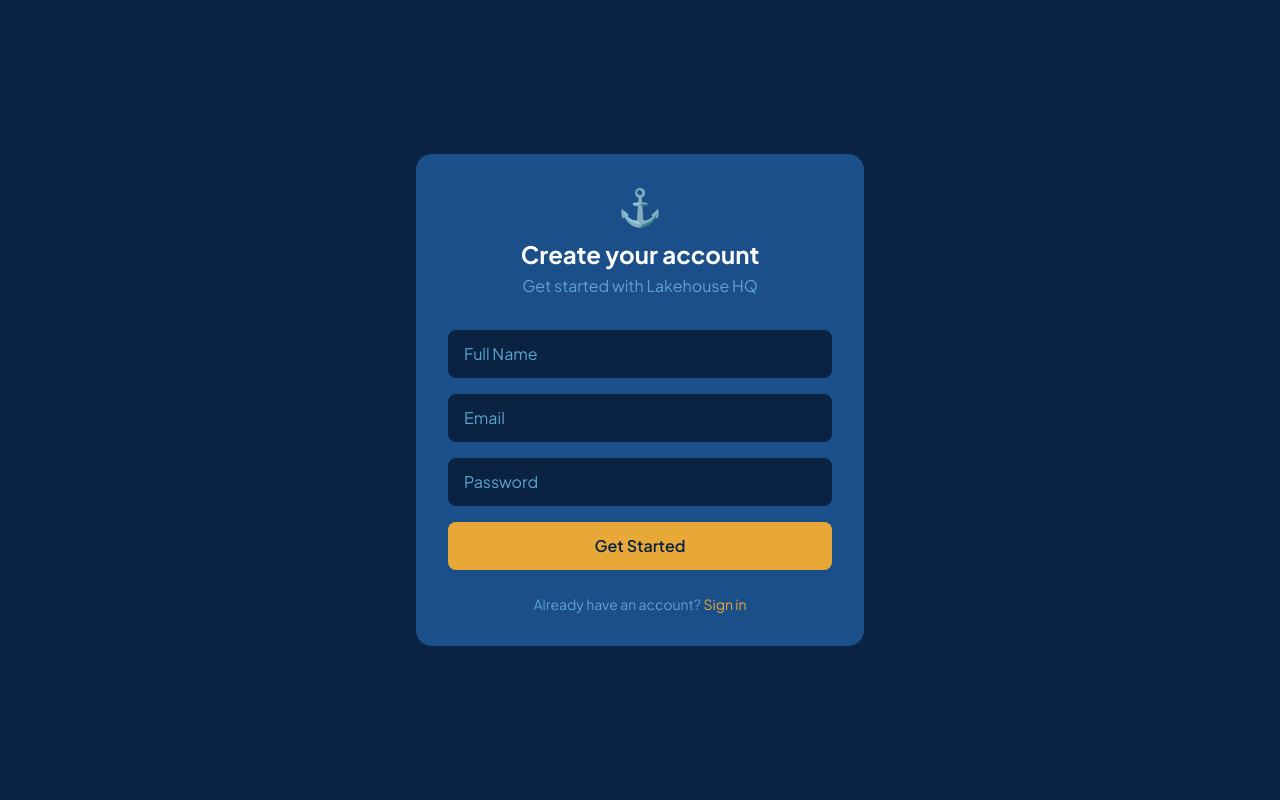
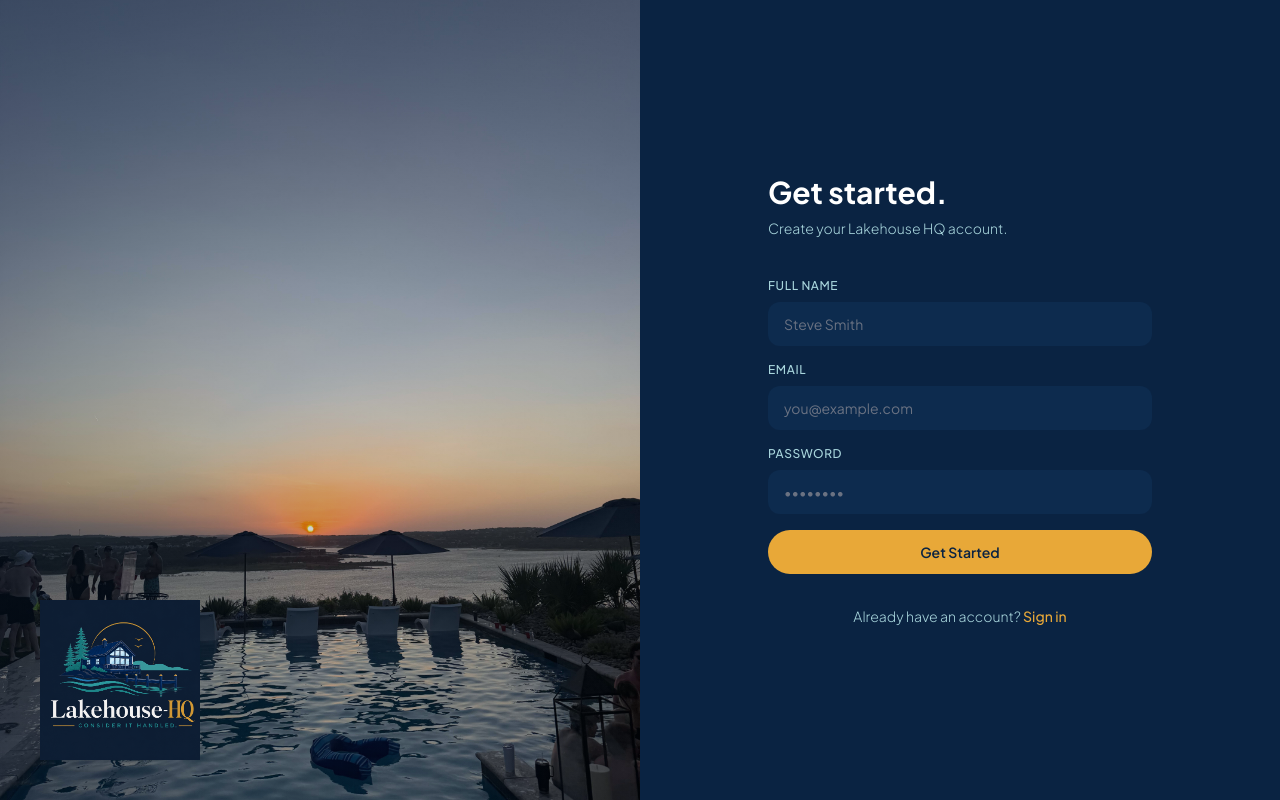
Before and after one commit to tcoppy7-dot/lakehouse-hq, a Next.js app: page /signup in a window 1280 px wide. Built offline with nearby package versions, Linux system fonts and the light colour scheme; no server answers.

Commit message:
Premium login and signup pages with lake photo split layout

```diff
--- a/app/login/page.tsx
+++ b/app/login/page.tsx
@@ -2,6 +2,7 @@
 import { useState } from 'react'
 import { supabase } from '../lib/supabase'
 import { useRouter } from 'next/navigation'
+import Image from 'next/image'
 
 export default function Login() {
   const [email, setEmail] = useState('')
@@ -23,41 +24,59 @@
   }
 
   return (
-    <main className="min-h-screen bg-[#0A2342] flex items-center justify-center px-6">
-      <div className="bg-[#1B4F8A] rounded-2xl p-8 w-full max-w-md">
-        <div className="text-center mb-8">
-          <div className="text-4xl mb-3">⚓</div>
-          <h1 className="text-2xl font-bold text-white">Welcome back</h1>
-          <p className="text-[#5BA4CF] mt-1">Sign in to Lakehouse HQ</p>
+    <main className="min-h-screen flex" style={{ fontFamily: 'var(--font-jakarta), sans-serif' }}>
+      <div className="hidden lg:block lg:w-1/2 relative">
+        <Image src="/wittelake.jpg" alt="Lake sunset" fill className="object-cover" />
+        <div className="absolute inset-0" style={{ background: 'linear-gradient(to right, rgba(10,35,66,0.3) 0%, rgba(10,35,66,0.1) 100%)' }} />
+        <div className="absolute bottom-10 left-10">
+          <Image src="/logo.png" alt="Lakehouse HQ" width={160} height={54} className="object-contain" />
         </div>
-        {error && <p className="text-red-400 text-sm mb-4 text-center">{error}</p>}
+      </div>
+      <div className="w-full lg:w-1/2 flex items-center justify-center px-8 py-12" style={{ backgroundColor: '#0A2342' }}>
+        <div className="w-full max-w-sm">
+          <div className="lg:hidden mb-10">
+            <Image src="/logo.png" alt="Lakehouse HQ" width={140} height={48} className="object-contain" />
+          </div>
+          <h1 className="text-3xl font-bold text-white mb-2">Welcome back.</h1>
+          <p className="text-sm font-light mb-10" style={{ color: '#A8D5DC' }}>Sign in to your Lakehouse HQ account.</p>
+          {error && <p className="text-red-400 text-sm mb-6">{error}</p>}
           <div className="space-y-4">
+            <div>
+              <label className="text-xs font-medium tracking-wider uppercase block mb-2" style={{ color: '#A8D5DC' }}>Email</label>
               <input
                 type="email"
-            placeholder="Email"
+                placeholder="you@example.com"
                 value={email}
                 onChange={(e) => setEmail(e.target.value)}
-            className="w-full bg-[#0A2342] text-white placeholder-[#5BA4CF] px-4 py-3 rounded-lg outline-none focus:ring-2 focus:ring-[#1A7A8A]"
+                className="w-full text-white placeholder-gray-500 px-4 py-3 rounded-xl outline-none focus:ring-2 focus:ring-[#1A7A8A] text-sm"
+                style={{ backgroundColor: '#0D2B4E' }}
               />
+            </div>
+            <div>
+              <label className="text-xs font-medium tracking-wider uppercase block mb-2" style={{ color: '#A8D5DC' }}>Password</label>
               <input
                 type="password"
-            placeholder="Password"
+                placeholder="••••••••"
                 value={password}
                 onChange={(e) => setPassword(e.target.value)}
-            className="w-full bg-[#0A2342] text-white placeholder-[#5BA4CF] px-4 py-3 rounded-lg outline-none focus:ring-2 focus:ring-[#1A7A8A]"
+                className="w-full text-white placeholder-gray-500 px-4 py-3 rounded-xl outline-none focus:ring-2 focus:ring-[#1A7A8A] text-sm"
+                style={{ backgroundColor: '#0D2B4E' }}
               />
+            </div>
             <button
               onClick={handleLogin}
               disabled={loading}
-            className="w-full bg-[#1A7A8A] text-white py-3 rounded-lg font-semibold hover:bg-[#065A82] transition-colors disabled:opacity-50"
+              className="w-full py-3 rounded-full font-semibold text-sm transition-colors disabled:opacity-50"
+              style={{ backgroundColor: '#E8A838', color: '#0A2342' }}
             >
               {loading ? 'Signing in...' : 'Sign In'}
             </button>
           </div>
-        <p className="text-center text-[#5BA4CF] mt-6 text-sm">
+          <p className="text-center mt-8 text-sm font-light" style={{ color: '#A8D5DC' }}>
             No account yet?{' '}
-          <a href="/signup" className="text-[#E8A838] hover:underline">Get started</a>
+            <a href="/signup" className="font-medium hover:underline" style={{ color: '#E8A838' }}>Get started</a>
           </p>
+        </div>
       </div>
     </main>
   )
--- a/app/signup/page.tsx
+++ b/app/signup/page.tsx
@@ -2,6 +2,7 @@
 import { useState } from 'react'
 import { supabase } from '../lib/supabase'
 import { useRouter } from 'next/navigation'
+import Image from 'next/image'
 
 export default function Signup() {
   const [email, setEmail] = useState('')
@@ -28,48 +29,70 @@
   }
 
   return (
-    <main className="min-h-screen bg-[#0A2342] flex items-center justify-center px-6">
-      <div className="bg-[#1B4F8A] rounded-2xl p-8 w-full max-w-md">
-        <div className="text-center mb-8">
-          <div className="text-4xl mb-3">⚓</div>
-          <h1 className="text-2xl font-bold text-white">Create your account</h1>
-          <p className="text-[#5BA4CF] mt-1">Get started with Lakehouse HQ</p>
+    <main className="min-h-screen flex" style={{ fontFamily: 'var(--font-jakarta), sans-serif' }}>
+      <div className="hidden lg:block lg:w-1/2 relative">
+        <Image src="/wittelake.jpg" alt="Lake sunset" fill className="object-cover" />
+        <div className="absolute inset-0" style={{ background: 'linear-gradient(to right, rgba(10,35,66,0.3) 0%, rgba(10,35,66,0.1) 100%)' }} />
+        <div className="absolute bottom-10 left-10">
+          <Image src="/logo.png" alt="Lakehouse HQ" width={160} height={54} className="object-contain" />
         </div>
-        {error && <p className="text-red-400 text-sm mb-4 text-center">{error}</p>}
+      </div>
+      <div className="w-full lg:w-1/2 flex items-center justify-center px-8 py-12" style={{ backgroundColor: '#0A2342' }}>
+        <div className="w-full max-w-sm">
+          <div className="lg:hidden mb-10">
+            <Image src="/logo.png" alt="Lakehouse HQ" width={140} height={48} className="object-contain" />
+          </div>
+          <h1 className="text-3xl font-bold text-white mb-2">Get started.</h1>
+          <p className="text-sm font-light mb-10" style={{ color: '#A8D5DC' }}>Create your Lakehouse HQ account.</p>
+          {error && <p className="text-red-400 text-sm mb-6">{error}</p>}
           <div className="space-y-4">
+            <div>
+              <label className="text-xs font-medium tracking-wider uppercase block mb-2" style={{ color: '#A8D5DC' }}>Full Name</label>
               <input
                 type="text"
-            placeholder="Full Name"
+                placeholder="Steve Smith"
                 value={name}
                 onChange={(e) => setName(e.target.value)}
-            className="w-full bg-[#0A2342] text-white placeholder-[#5BA4CF] px-4 py-3 rounded-lg outline-none focus:ring-2 focus:ring-[#1A7A8A]"
+                className="w-full text-white placeholder-gray-500 px-4 py-3 rounded-xl outline-none focus:ring-2 focus:ring-[#1A7A8A] text-sm"
+                style={{ backgroundColor: '#0D2B4E' }}
               />
+            </div>
+            <div>
+              <label className="text-xs font-medium tracking-wider uppercase block mb-2" style={{ color: '#A8D5DC' }}>Email</label>
               <input
                 type="email"
-            placeholder="Email"
+                placeholder="you@example.com"
                 value={email}
                 onChange={(e) => setEmail(e.target.value)}
-            className="w-full bg-[#0A2342] text-white placeholder-[#5BA4CF] px-4 py-3 rounded-lg outline-none focus:ring-2 focus:ring-[#1A7A8A]"
+                className="w-full text-white placeholder-gray-500 px-4 py-3 rounded-xl outline-none focus:ring-2 focus:ring-[#1A7A8A] text-sm"
+                style={{ backgroundColor: '#0D2B4E' }}
               />
+            </div>
+            <div>
+              <label className="text-xs font-medium tracking-wider uppercase block mb-2" style={{ color: '#A8D5DC' }}>Password</label>
               <input
                 type="password"
-            placeholder="Password"
+                placeholder="••••••••"
                 value={password}
                 onChange={(e) => setPassword(e.target.value)}
-            className="w-full bg-[#0A2342] text-white placeholder-[#5BA4CF] px-4 py-3 rounded-lg outline-none focus:ring-2 focus:ring-[#1A7A8A]"
+                className="w-full text-white placeholder-gray-500 px-4 py-3 rounded-xl outline-none focus:ring-2 focus:ring-[#1A7A8A] text-sm"
+                style={{ backgroundColor: '#0D2B4E' }}
               />
+            </div>
             <button
               onClick={handleSignup}
               disabled={loading}
-            className="w-full bg-[#E8A838] text-[#0A2342] py-3 rounded-lg font-semibold hover:bg-[#d4962e] transition-colors disabled:opacity-50"
+              className="w-full py-3 rounded-full font-semibold text-sm transition-colors disabled:opacity-50"
+              style={{ backgroundColor: '#E8A838', color: '#0A2342' }}
             >
               {loading ? 'Creating account...' : 'Get Started'}
             </button>
           </div>
-        <p className="text-center text-[#5BA4CF] mt-6 text-sm">
+          <p className="text-center mt-8 text-sm font-light" style={{ color: '#A8D5DC' }}>
             Already have an account?{' '}
-          <a href="/login" className="text-[#E8A838] hover:underline">Sign in</a>
+            <a href="/login" className="font-medium hover:underline" style={{ color: '#E8A838' }}>Sign in</a>
           </p>
+        </div>
       </div>
     </main>
   )
```
Also changed, not shown: public/logo.png.png (added), public/wittelake.jpg (added). Lines whose indentation alone changed are shown as unchanged.
